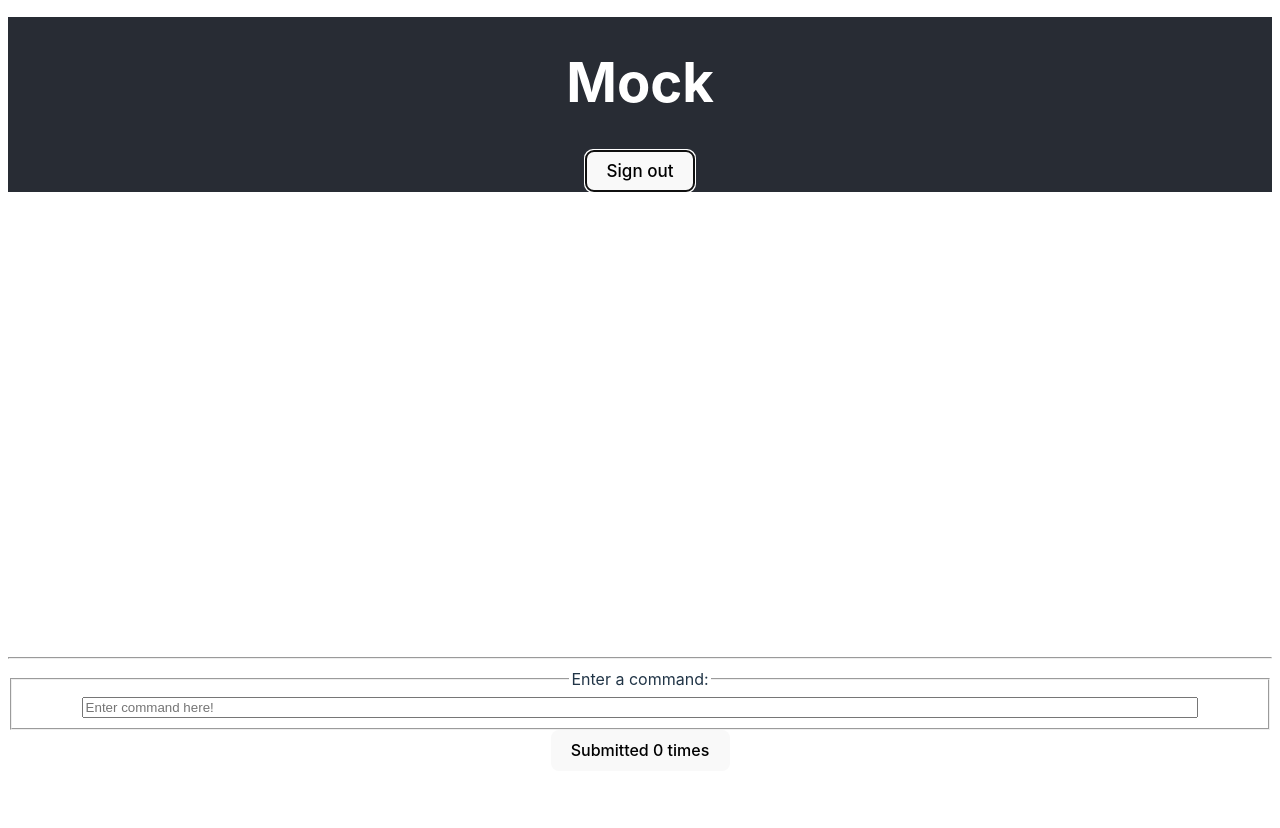
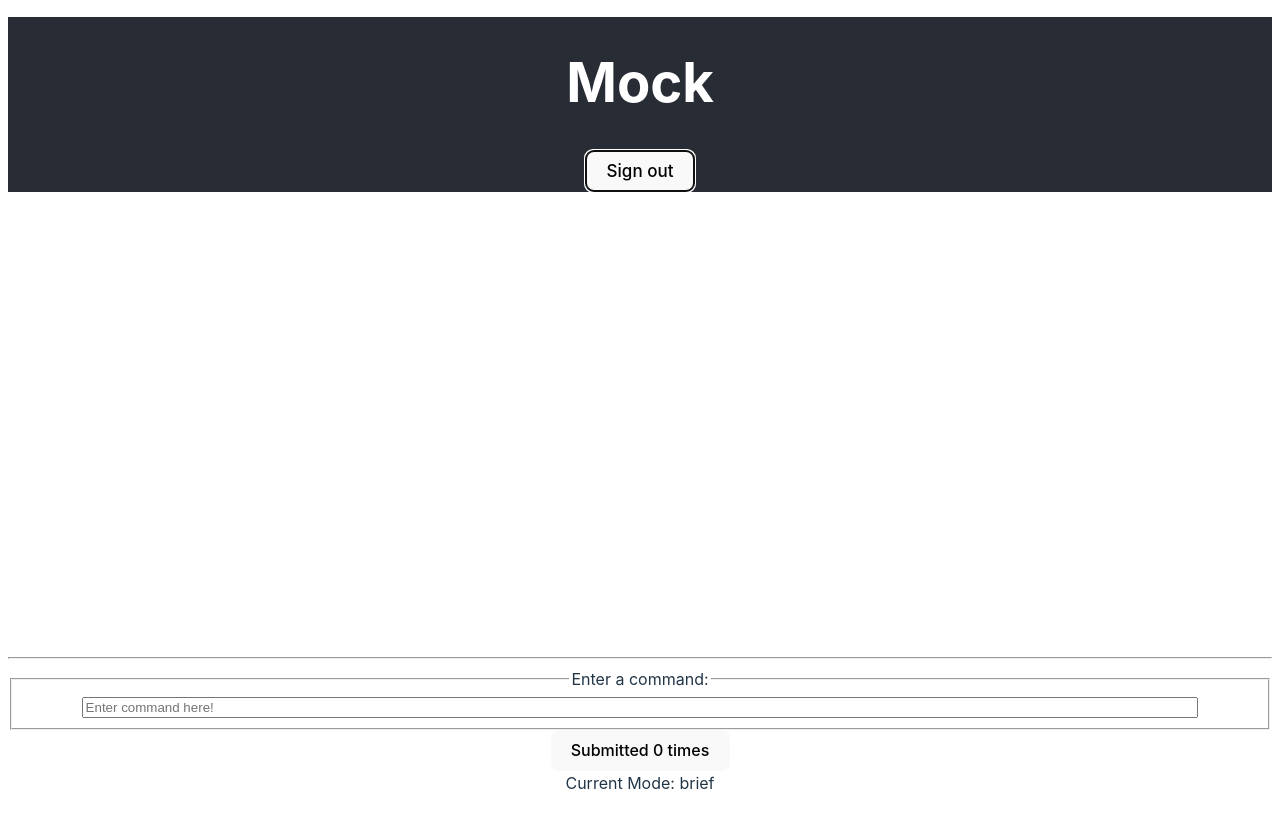
Before and after one commit to cs0320-s24/mock-ddedona-jzou22, a React (Vite) app in the folder mock/: page / in a window 1280 px wide. Both pictures are taken after a click on the button "Login". Shown: the top 828 px of the page. Built offline with nearby package versions, Linux system fonts and the light colour scheme.

Commit message:
feat: add verbose and brief states

```diff
--- a/mock/src/components/REPL.tsx
+++ b/mock/src/components/REPL.tsx
@@ -23,6 +23,7 @@ export default function REPL() {
   // TODO: Add some kind of shared state that holds all the commands submitted.
   // CHANGED
   const [history, setHistory] = useState<string[]>([]);
+  const [verbose, setVerbose] = useState<boolean>(false);
 
   return (
     <div className="repl">
@@ -39,7 +40,12 @@ export default function REPL() {
       */}
       <hr></hr>
       {/* CHANGED */}
-      <REPLInput history={history} setHistory={setHistory} />
+      <REPLInput
+        history={history}
+        setHistory={setHistory}
+        verbose={verbose}
+        setVerbose={setVerbose}
+      />
     </div>
   );
 }
--- a/mock/src/components/REPLInput.tsx
+++ b/mock/src/components/REPLInput.tsx
@@ -8,6 +8,8 @@ import { ControlledInput } from "./ControlledInput";
 interface REPLInputProps {
   history: string[];
   setHistory: Dispatch<SetStateAction<string[]>>;
+  verbose: boolean;
+  setVerbose: Dispatch<SetStateAction<boolean>>;
 }
 /**
  * Handles the user's current input and add it into the history
@@ -19,10 +21,25 @@ export function REPLInput(props: REPLInputProps) {
 
   // This function is used when we submit a command input
   function handleSubmit(commandString: string) {
+    const tokens = tokenizeCommandString(commandString);
+    // changes the mode to either brief or verbose depending on the user input
+    if (tokens[0] === "mode" && tokens[1] === "brief" && tokens.length <= 2) {
+      props.setVerbose(false);
+    }
+
+    if (tokens[0] === "mode" && tokens[1] === "verbose" && tokens.length <= 2) {
+      props.setVerbose(true);
+    }
+
     // we change the counter, rewrite history, and clear the command input
     setCount(count + 1);
     props.setHistory([...props.history, commandString]);
     setCommandString("");
+  }
+
+  function tokenizeCommandString(commandString: string): string[] {
+    // Split the command string by whitespace
+    return commandString.trim().split(/\s+/);
   }
 
   return (
@@ -40,6 +57,9 @@ export function REPLInput(props: REPLInputProps) {
       <button onClick={() => handleSubmit(commandString)}>
         Submitted {count} times
       </button>
+      <div>
+        <legend>Current Mode: {props.verbose ? "verbose" : "brief"}</legend>
+      </div>
     </div>
   );
 }
```
